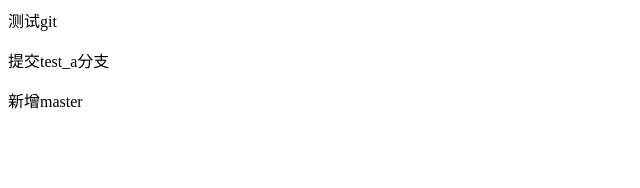
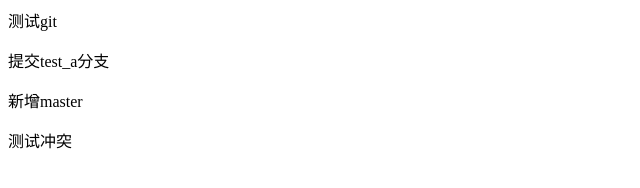
Before and after one commit to a279623002/test, a plain HTML site: page index.html in a window 1280 px wide. Shown: the full height of the page, 0-640 px from the left. Drawn offline with Linux system fonts and the light colour scheme.

Commit message:
Update index.html

```diff
--- a/index.html
+++ b/index.html
@@ -11,5 +11,6 @@
     测试git
     <p>提交test_a分支</p>
     <p>新增master</p>
+测试冲突
 </body>
 </html>
```
